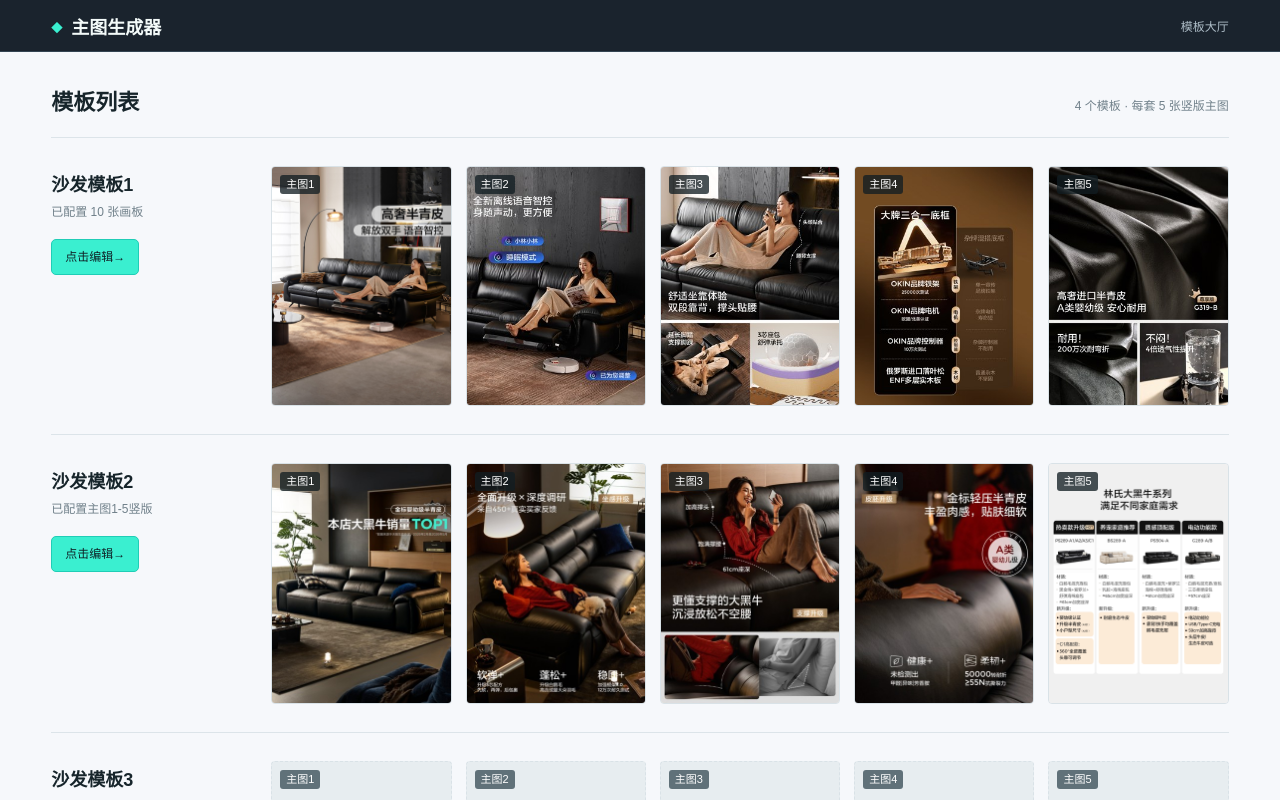
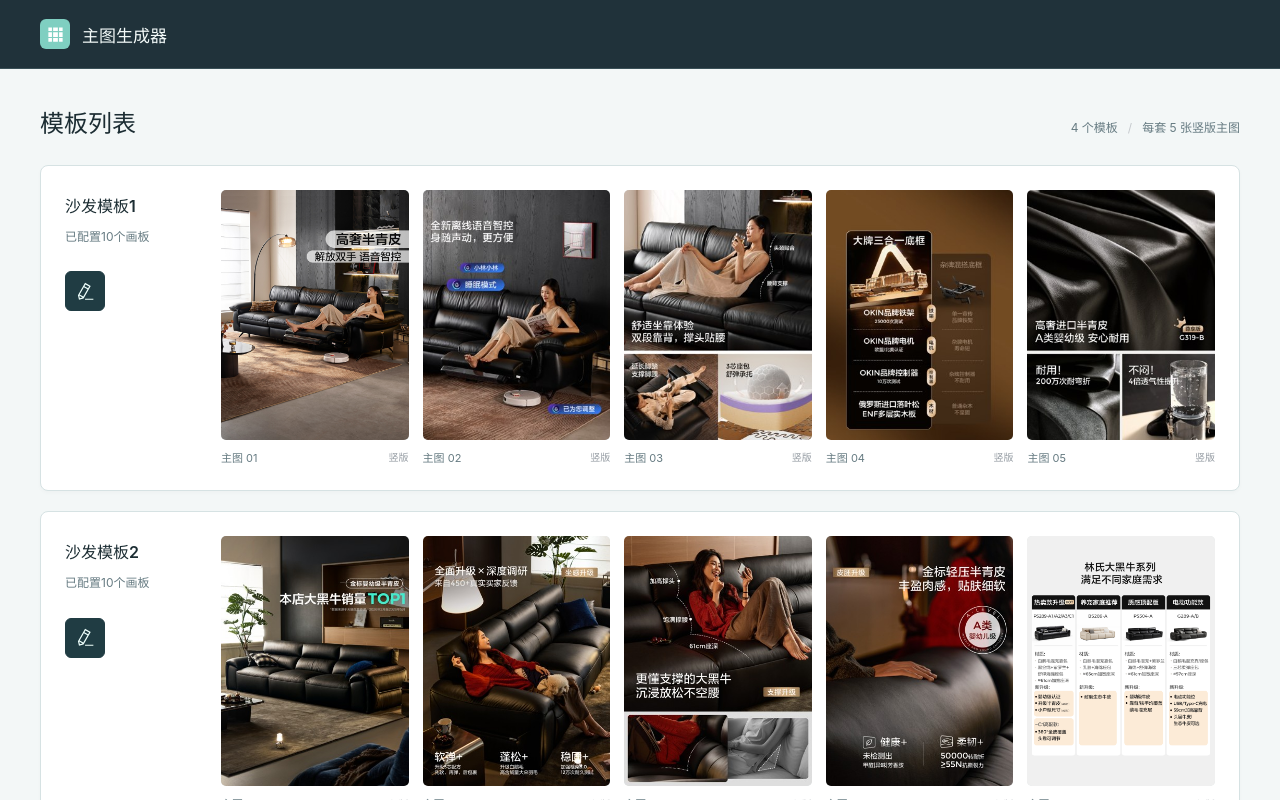
Before and after one commit to zhaojiezhuzhuzhu/main-image-studio, a Vue app: page / in a window 1280 px wide. Shown: the top 800 px of the page. Built offline with nearby package versions, Linux system fonts and the light colour scheme.

Commit message:
Refresh gallery design and collage layouts

```diff
--- a/package.json
+++ b/package.json
@@ -9,6 +9,7 @@
     "preview": "vite preview"
   },
   "dependencies": {
+    "@element-plus/icons-vue": "^2.3.2",
     "element-plus": "^2.14.7",
     "vue": "^3.5.13"
   },
--- a/src/App.vue
+++ b/src/App.vue
@@ -1,6 +1,7 @@
 <script setup>
 import { computed, onMounted, onUnmounted, ref } from 'vue'
-import { ElButton } from 'element-plus'
+import { ElTooltip } from 'element-plus'
+import { EditPen, Grid, Picture } from '@element-plus/icons-vue'
 
 const editing = ref(false)
 const templateId = ref('1')
@@ -24,6 +25,16 @@ const templates = [
 
 const currentTemplate = computed(() => templates.find(item => item.id === templateId.value) || templates[0])
 const editorUrl = computed(() => `/legacy/editor.html?template=${encodeURIComponent(templateId.value)}`)
+
+function getTemplateDescription(template) {
+  const configuredIndexes = template.images
+    .map((image, index) => image ? index + 1 : null)
+    .filter(Boolean)
+
+  if (!configuredIndexes.length) return template.description
+
+  return `已配置${configuredIndexes.length * 2}个画板`
+}
 
 function goEditor(id) {
   templateId.value = id
@@ -65,29 +76,51 @@ syncRoute()
 
     <div v-else class="gallery-shell">
       <header class="site-header">
-        <div class="brand">主图生成器</div>
-        <span class="header-meta">模板大厅</span>
+        <div class="header-inner">
+          <div class="brand">
+            <span class="brand-mark" aria-hidden="true"><Grid /></span>
+            <span>主图生成器</span>
+          </div>
+        </div>
       </header>
 
       <main class="gallery-main">
         <div class="page-head">
           <h1>模板列表</h1>
-          <span class="count">4 个模板 · 每套 5 张竖版主图</span>
+          <span class="count">{{ templates.length }} 个模板<span class="count-separator" aria-hidden="true">/</span>每套 5 张竖版主图</span>
         </div>
 
         <section v-for="template in templates" :key="template.id" class="template-row" :aria-labelledby="`template-${template.id}`">
           <div class="template-info">
             <div>
               <h2 :id="`template-${template.id}`">{{ template.name }}</h2>
-              <p>{{ template.description }}</p>
+              <p>{{ getTemplateDescription(template) }}</p>
             </div>
-            <el-button class="edit-link" type="primary" size="small" @click="goEditor(template.id)">点击编辑 <span aria-hidden="true">→</span></el-button>
+            <el-tooltip content="编辑模板" placement="top" :show-after="300">
+              <button
+                class="edit-link"
+                type="button"
+                :aria-label="`编辑${template.name}`"
+                @click="goEditor(template.id)"
+              >
+                <EditPen class="edit-icon" aria-hidden="true" />
+              </button>
+            </el-tooltip>
           </div>
           <div class="previews">
-            <div v-for="(image, index) in template.images" :key="`${template.id}-${index}`" class="preview" :class="{ empty: !image }">
-              <img v-if="image" :src="`/assets/${image}`" :alt="`${template.name} 主图${index + 1}竖版预览`" />
-              <span class="number">主图{{ index + 1 }}</span>
-            </div>
+            <figure v-for="(image, index) in template.images" :key="`${template.id}-${index}`" class="preview">
+              <div class="preview-image" :class="{ empty: !image }">
+                <img v-if="image" :src="`/assets/${image}`" :alt="`${template.name} 主图${index + 1}竖版预览`" />
+                <div v-else class="empty-content">
+                  <Picture aria-hidden="true" />
+                  <span>{{ template.id === 'custom' ? '空白画板' : '待添加' }}</span>
+                </div>
+              </div>
+              <figcaption class="preview-caption">
+                <span>主图 {{ String(index + 1).padStart(2, '0') }}</span>
+                <span class="preview-format">竖版</span>
+              </figcaption>
+            </figure>
           </div>
         </section>
       </main>
--- a/src/style.css
+++ b/src/style.css
@@ -1,9 +1,93 @@
-:root{color-scheme:light;--menu:#1a232d;--accent:#3aefd0;--ink:#17252b;--muted:#70808a;--line:#dce4e9;--work:#f6f8fb;font-family:"Microsoft YaHei",Arial,sans-serif;color:var(--ink);background:var(--work)}
-*{box-sizing:border-box}html,body,#app{margin:0;min-height:100%;width:100%}body{background:var(--work)}
-.app-shell{min-height:100vh}.site-header{height:52px;padding:0 clamp(20px,4vw,56px);display:flex;align-items:center;justify-content:space-between;background:var(--menu);color:#f3faf9;border-bottom:1px solid #344452}.brand{font-size:18px;font-weight:800;white-space:nowrap}.brand::before{content:"◆";margin-right:9px;color:var(--accent);font-size:11px;vertical-align:2px}.header-meta{font-size:12px;color:#aebdc7}
-.gallery-main{max-width:1520px;margin:0 auto;padding:36px clamp(20px,4vw,56px) 80px}.page-head{display:flex;align-items:baseline;justify-content:space-between;gap:16px;padding-bottom:18px;border-bottom:1px solid var(--line)}h1{margin:0;font-size:22px;line-height:1.4;font-weight:700}.count{font-size:12px;color:var(--muted);white-space:nowrap}
-.template-row{display:grid;grid-template-columns:190px minmax(0,1fr);gap:30px;padding:28px 0;border-bottom:1px solid var(--line);align-items:center}.template-info{align-self:start;padding-top:7px}.template-info h2{margin:0 0 5px;font-size:18px;line-height:1.4}.template-info p{margin:0 0 18px;font-size:12px;line-height:1.5;color:var(--muted)}.edit-link{display:inline-flex;align-items:center;justify-content:center;gap:8px;min-height:36px;padding:0 13px;border:1px solid #20cdb6;border-radius:5px;background:var(--accent);color:#102026;font:700 13px inherit;white-space:nowrap;cursor:pointer}.edit-link:hover{background:#6af5e0}.edit-link:focus-visible,.preview:focus-visible{outline:3px solid #159f8e;outline-offset:3px}
-.previews{display:grid;grid-template-columns:repeat(5,minmax(0,1fr));gap:14px;min-width:0}.preview{position:relative;aspect-ratio:3/4;overflow:hidden;background:#e8eef2;border:1px solid #d9e2e7;border-radius:4px}.preview img{display:block;width:100%;height:100%;object-fit:cover}.preview .number{position:absolute;top:8px;left:8px;padding:3px 6px;border-radius:3px;background:rgba(18,29,35,.77);color:white;font-size:11px;line-height:1.2}.preview.empty{display:flex;align-items:center;justify-content:center;background:#e7edf0;border-style:dashed;color:#83919a}.preview.empty .number{background:rgba(54,75,85,.76)}.preview.empty::after{content:"待添加";font-size:12px}.preview-copy{position:absolute;top:18%;right:4.5%;display:flex;flex-direction:column;align-items:flex-end;gap:5%;width:91%;color:#0d0d0d;font-size:clamp(7px,1.35vw,15px);font-weight:700;line-height:1.2;pointer-events:none}.preview-copy span{display:block;padding:.17em .42em;background:rgba(255,255,255,.72);border-radius:999px;white-space:nowrap}
-.editor-shell{height:100vh;min-height:620px;background:#252525;position:relative}.editor-frame{display:block;width:100%;height:100%;border:0}
-@media(max-width:900px){.template-row{grid-template-columns:160px minmax(0,1fr);gap:18px}.previews{gap:9px}.template-info h2{font-size:16px}}
-@media(max-width:680px){.site-header{height:48px;padding:0 12px}.brand{font-size:16px}.gallery-main{padding-top:24px}.template-row{display:block;padding:24px 0}.template-info{display:flex;align-items:center;justify-content:space-between;gap:12px;padding:0 0 14px}.template-info h2{margin:0;font-size:16px}.template-info p{display:none}.previews{display:flex;overflow-x:auto;padding:0 0 9px;scroll-snap-type:x mandatory}.preview{flex:0 0 min(29vw,144px);scroll-snap-align:start}.page-head{padding-bottom:15px}}
+:root {
+  color-scheme: light;
+  --menu: #20323a;
+  --ink: #1c2d33;
+  --muted: #667b82;
+  --line: #d6e2e3;
+  --work: #f3f7f7;
+  --surface: #ffffff;
+  --accent: #7fcfc1;
+  --accent-strong: #176f6d;
+  --accent-deep: #105a5a;
+  font-family: -apple-system, BlinkMacSystemFont, "PingFang SC", "Microsoft YaHei", sans-serif;
+  color: var(--ink);
+  background: var(--work);
+  font-synthesis: none;
+  -webkit-font-smoothing: antialiased;
+}
+
+* { box-sizing: border-box; }
+html, body, #app { margin: 0; min-height: 100%; width: 100%; }
+body { background: var(--work); }
+button { font: inherit; }
+.app-shell { min-height: 100vh; }
+
+.site-header { background: var(--menu); color: #f3faf9; border-bottom: 1px solid #3a5057; }
+.header-inner { max-width: 1520px; height: 68px; margin: 0 auto; padding: 0 40px; display: flex; align-items: center; justify-content: space-between; gap: 20px; }
+.brand { display: flex; align-items: center; gap: 12px; font-size: 17px; font-weight: 600; white-space: nowrap; }
+.brand-mark { display: grid; place-items: center; width: 30px; height: 30px; border-radius: 6px; background: var(--accent); color: var(--surface); }
+.brand-mark svg { width: 19px; height: 19px; }
+.header-meta { color: #b7c8ca; font-size: 13px; white-space: nowrap; }
+
+.gallery-main { max-width: 1520px; margin: 0 auto; padding: 38px 40px 72px; }
+.page-head { display: flex; align-items: baseline; justify-content: space-between; flex-wrap: wrap; gap: 12px 24px; margin-bottom: 24px; }
+h1 { margin: 0; font-size: 24px; font-weight: 600; line-height: 1.4; }
+.count { display: flex; align-items: center; gap: 10px; color: var(--muted); font-size: 12px; line-height: 1.6; }
+.count-separator { color: #c5c9cd; }
+
+.template-row { display: grid; grid-template-columns: 136px minmax(0, 1fr); gap: 20px; margin-top: 20px; padding: 24px; border: 1px solid var(--line); border-radius: 8px; background: var(--surface); box-shadow: 0 2px 4px rgba(35, 39, 43, .025); }
+.template-info { padding-top: 4px; min-width: 0; }
+.template-info h2 { margin: 0 0 8px; font-size: 16px; font-weight: 600; line-height: 1.5; overflow-wrap: anywhere; }
+.template-info p { margin: 0; max-width: 136px; color: var(--muted); font-size: 12px; line-height: 1.8; overflow-wrap: anywhere; }
+
+.edit-link { display: inline-grid; place-items: center; width: 40px; height: 40px; margin-top: 24px; padding: 0; border: 1px solid #203c43; border-radius: 6px; background: #203c43; color: #effffc; cursor: pointer; transition: background-color .16s ease, border-color .16s ease, color .16s ease; }
+.edit-icon { width: 19px; height: 19px; }
+.edit-link:hover { background: var(--accent-strong); border-color: var(--accent-strong); color: var(--surface); }
+.edit-link:active { background: var(--accent-deep); border-color: var(--accent-deep); }
+.edit-link:focus-visible { outline: 2px solid var(--accent); outline-offset: 4px; }
+
+.previews { display: grid; grid-template-columns: repeat(5, minmax(0, 1fr)); gap: 14px; min-width: 0; }
+.preview { margin: 0; min-width: 0; }
+.preview-image { position: relative; aspect-ratio: 3 / 4; overflow: hidden; border-radius: 5px; background: #edf4f3; box-shadow: inset 0 0 0 1px rgba(26, 35, 45, .06); }
+.preview-image img { display: block; width: 100%; height: 100%; object-fit: cover; }
+.preview-caption { display: flex; align-items: center; justify-content: space-between; gap: 6px; padding-top: 10px; color: #667b82; font-size: 11px; line-height: 1.5; white-space: nowrap; }
+.preview-format { color: #969da4; font-size: 10px; }
+.preview-image.empty { display: grid; place-items: center; background: #eaf2f1; border: 1px dashed #d6e2e3; box-shadow: none; }
+.empty-content { display: flex; flex-direction: column; align-items: center; gap: 10px; color: #969da4; font-size: 11px; }
+.empty-content svg { width: 25px; height: 25px; color: #b5bdc3; }
+
+.editor-shell { height: 100vh; min-height: 620px; background: #252525; position: relative; }
+.editor-frame { display: block; width: 100%; height: 100%; border: 0; }
+
+@media (max-width: 1100px) {
+  .header-inner { padding: 0 28px; }
+  .gallery-main { padding: 32px 28px 60px; }
+  .template-row { grid-template-columns: 116px minmax(0, 1fr); padding: 20px; gap: 16px; }
+  .previews { gap: 10px; }
+  .preview-format { display: none; }
+}
+
+@media (max-width: 800px) {
+  .template-row { display: block; }
+  .template-info { display: flex; align-items: center; justify-content: space-between; gap: 16px; padding: 0 0 20px; }
+  .template-info h2 { margin-bottom: 3px; }
+  .template-info p { max-width: none; }
+  .edit-link { flex: 0 0 40px; margin-top: 0; }
+}
+
+@media (max-width: 540px) {
+  .header-inner { height: 60px; padding: 0 20px; }
+  .brand { font-size: 16px; gap: 10px; }
+  .header-meta { font-size: 12px; }
+  .gallery-main { padding: 28px 16px 48px; }
+  .page-head { display: block; margin: 0 4px 20px; }
+  h1 { font-size: 22px; }
+  .count { margin-top: 8px; }
+  .template-row { padding: 18px; margin-top: 16px; }
+  .previews { display: flex; overflow-x: auto; gap: 12px; padding-bottom: 10px; scroll-snap-type: x mandatory; scrollbar-width: thin; scrollbar-color: #cfd5d9 transparent; }
+  .preview { flex: 0 0 42%; scroll-snap-align: start; }
+}
+
+@media (prefers-reduced-motion: reduce) {
+  .edit-link { transition: none; }
+}
```
Also changed, not shown: public/legacy/editor.html (+5 -2 lines), 1 other file (tests, documents, lock files or other folders).
